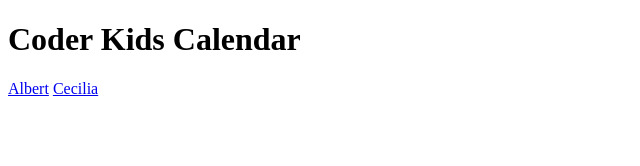
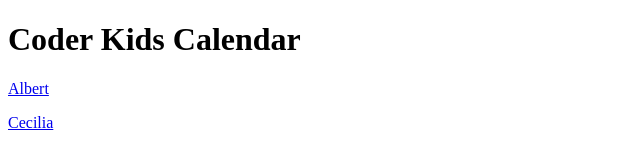
Before and after one commit to simplyalam/simplyalam.github.io, a plain HTML site: page index.html in a window 1280 px wide. Shown: the whole page, without its empty margins (0-640 px from the left). Drawn offline with Linux system fonts and the light colour scheme.

Commit message:
Updated tutors files

```diff
--- a/index.html
+++ b/index.html
@@ -5,7 +5,7 @@
 	</head>
 	<body>
 		<h1>Coder Kids Calendar</h1>
-		<a href="/tutors/albert.html">Albert</a>
-		<a href="/tutors/cecilia.html">Cecilia</a>
+		<p><a href="/tutors/albert.html">Albert</a></p>
+		<p><a href="/tutors/cecilia.html">Cecilia</a></p>
 	</body>
 </html>
```
